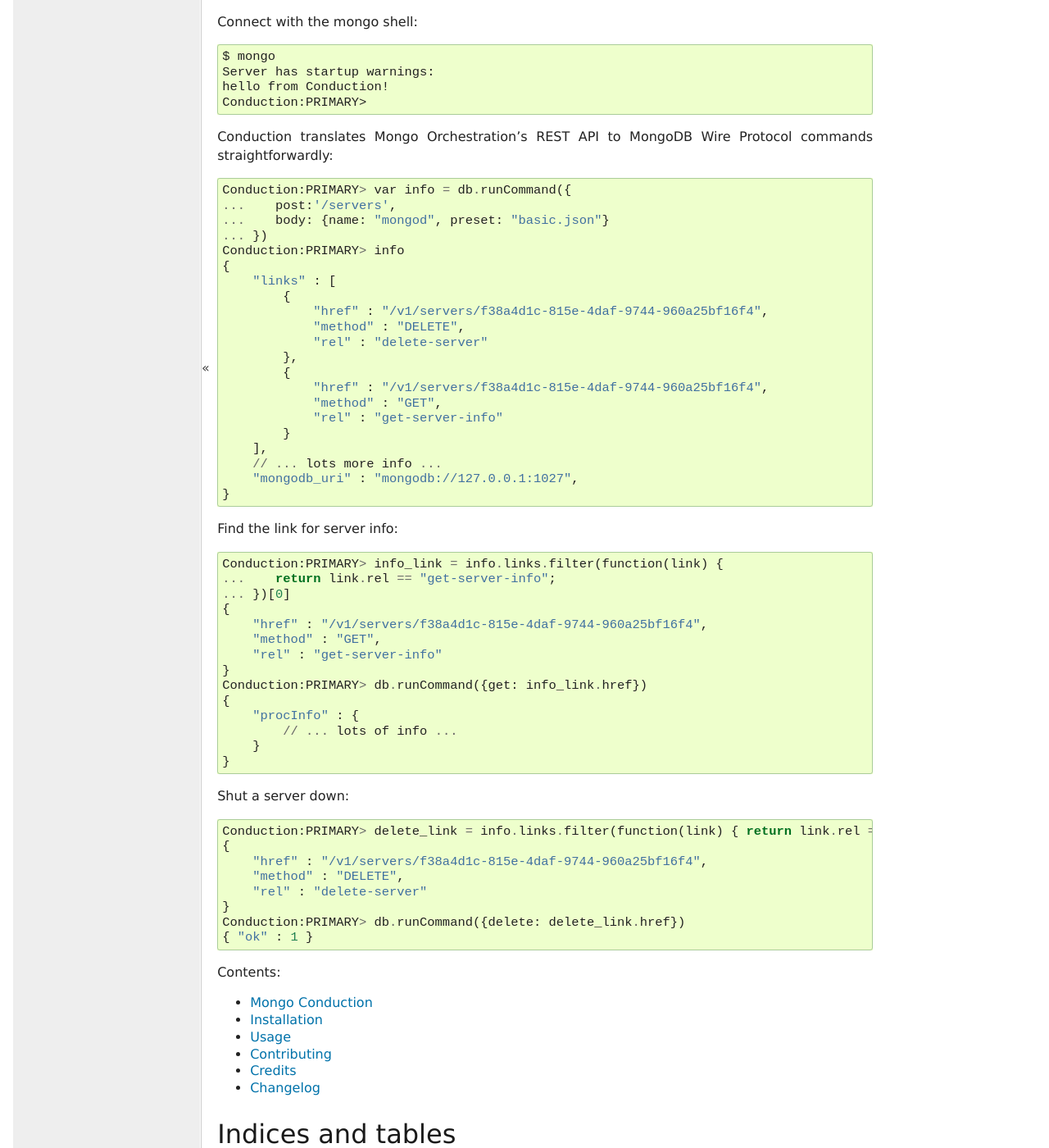
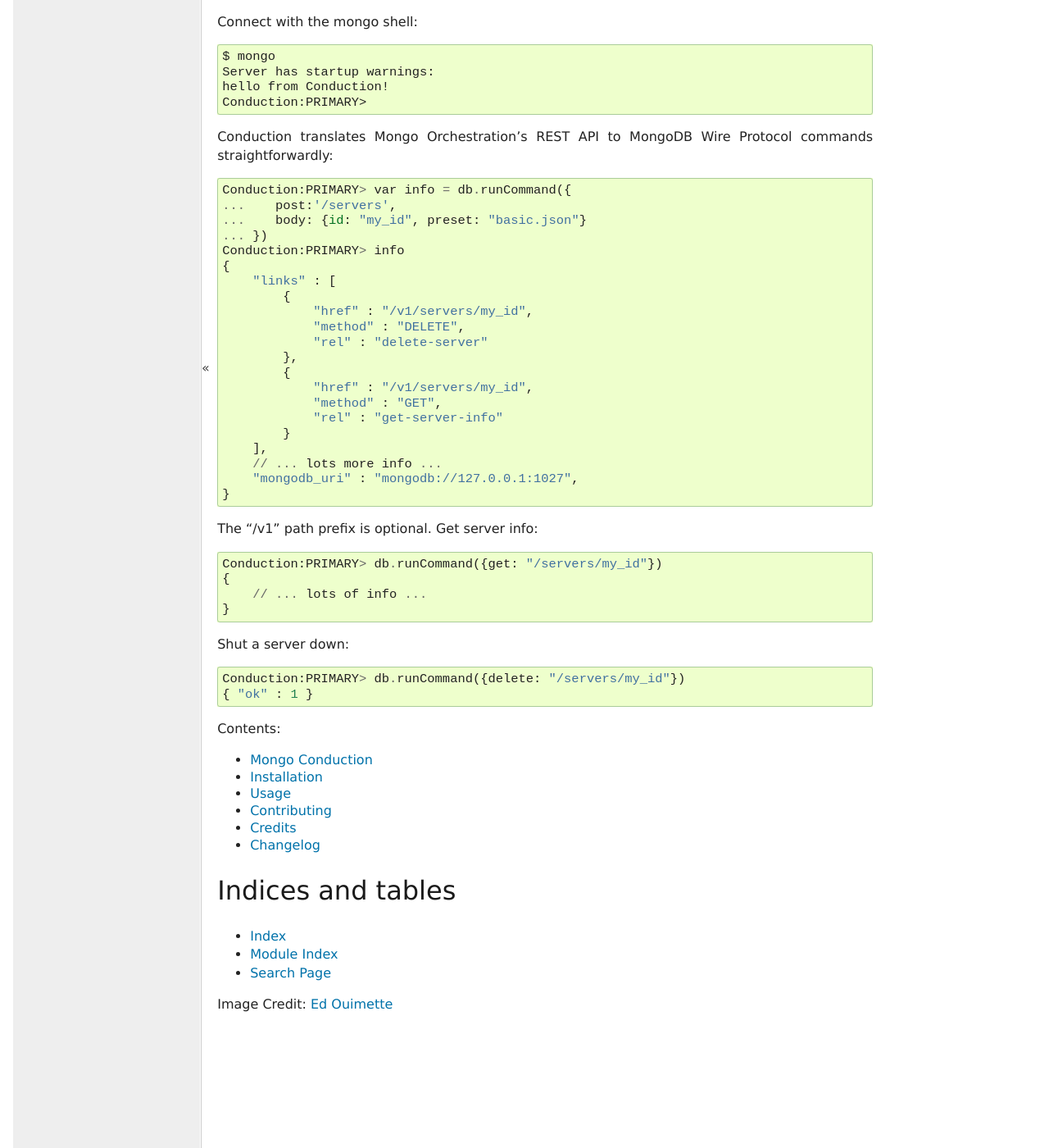
Before and after one commit to ajdavis/mongo-conduction, a Sphinx documentation site: the page built from docs/index.rst, in a window 1280 px wide and 1400 px high, scrolled down 617 px. Shown: the whole window at 82% size. Built offline with Sphinx 7.4.7, drawn with Linux system fonts in a browser that asks for light colours.

Commit message:
Show how to set server id in instructions.

```diff
--- a/docs/index.rst
+++ b/docs/index.rst
@@ -27,18 +27,18 @@
 
     Conduction:PRIMARY> var info = db.runCommand({
     ...    post:'/servers',
-    ...    body: {name: "mongod", preset: "basic.json"}
+    ...    body: {id: "my_id", preset: "basic.json"}
     ... })
     Conduction:PRIMARY> info
     {
         "links" : [
             {
-                "href" : "/v1/servers/f38a4d1c-815e-4daf-9744-960a25bf16f4",
+                "href" : "/v1/servers/my_id",
                 "method" : "DELETE",
                 "rel" : "delete-server"
             },
             {
-                "href" : "/v1/servers/f38a4d1c-815e-4daf-9744-960a25bf16f4",
+                "href" : "/v1/servers/my_id",
                 "method" : "GET",
                 "rel" : "get-server-info"
             }
@@ -47,32 +47,16 @@
     	"mongodb_uri" : "mongodb://127.0.0.1:1027",
     }
 
-Find the link for server info::
+The "/v1" path prefix is optional. Get server info::
 
-    Conduction:PRIMARY> info_link = info.links.filter(function(link) {
-    ...    return link.rel == "get-server-info";
-    ... })[0]
+    Conduction:PRIMARY> db.runCommand({get: "/servers/my_id"})
     {
-        "href" : "/v1/servers/f38a4d1c-815e-4daf-9744-960a25bf16f4",
-        "method" : "GET",
-        "rel" : "get-server-info"
-    }
-    Conduction:PRIMARY> db.runCommand({get: info_link.href})
-    {
-        "procInfo" : {
-            // ... lots of info ...
-        }
+        // ... lots of info ...
     }
 
 Shut a server down::
 
-    Conduction:PRIMARY> delete_link = info.links.filter(function(link) { return link.rel == "delete-server"; })[0]
-    {
-        "href" : "/v1/servers/f38a4d1c-815e-4daf-9744-960a25bf16f4",
-        "method" : "DELETE",
-        "rel" : "delete-server"
-    }
-    Conduction:PRIMARY> db.runCommand({delete: delete_link.href})
+    Conduction:PRIMARY> db.runCommand({delete: "/servers/my_id"})
     { "ok" : 1 }
 
 Contents:
```
